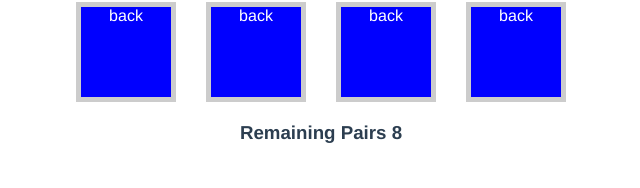
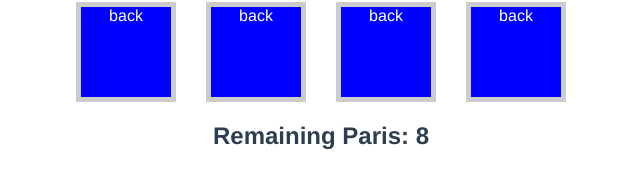
Before and after one commit to CezzMartins/helloween-card-game, a Vue app: page / in a window 1280 px wide. Shown: the part 506-694 px from the top of the page, without its empty margins (319-959 px from the left). Built offline with nearby package versions, Linux system fonts and the light colour scheme.

Commit message:
feat: player win

```diff
--- a/src/App.vue
+++ b/src/App.vue
@@ -9,7 +9,6 @@
           @select-card="flipCard"/>
   </section>
   <h2>{{ status }}</h2>
-  <h3>Remaining Pairs {{ remainingPairs  }}</h3>
 </template>
 
 <script>
@@ -25,7 +24,13 @@ export default {
   setup(){
     const cardList = ref([])
     const userSelection = ref([])
-    const status = ref('')
+    const status = computed(() => {
+      if(remainingPairs.value === 0){
+        return 'Player Wins!!'
+      }else{
+        return `Remaining Paris: ${remainingPairs.value}`
+      }
+    })
 
 
     const remainingPairs = computed(() => {
@@ -72,7 +77,6 @@ export default {
     }, {  deep: true })
     return{
       cardList, flipCard, userSelection,status,
-      remainingPairs
     }
   }
 }
```
